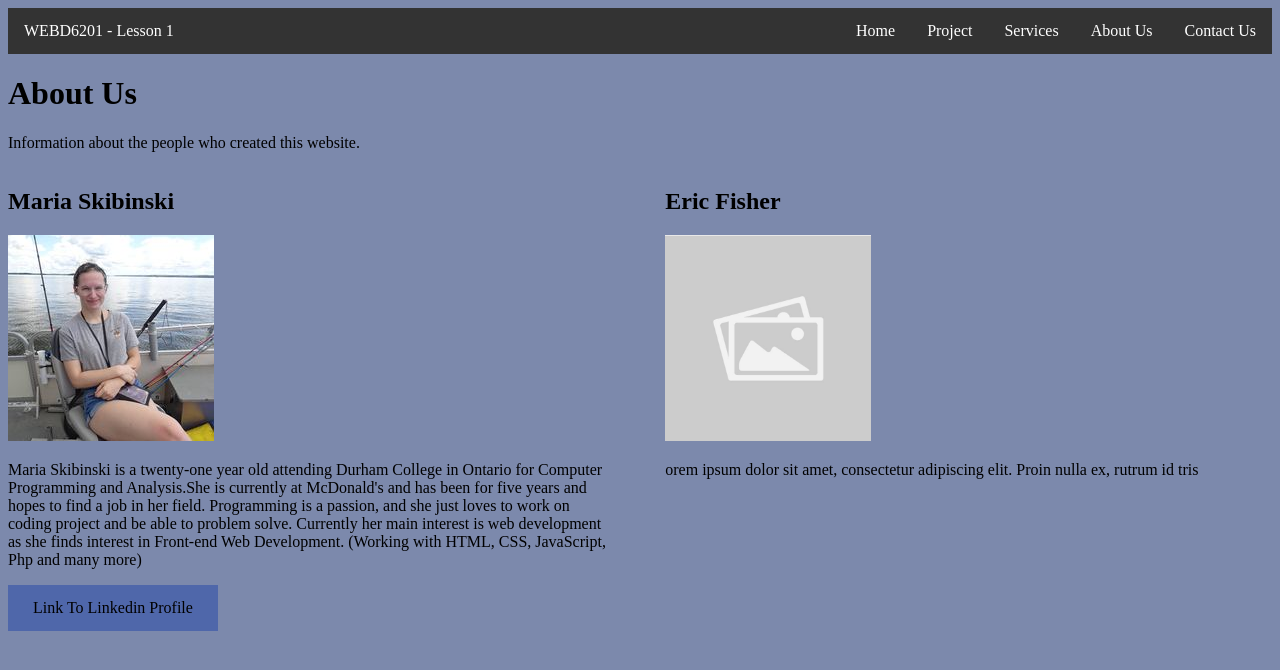
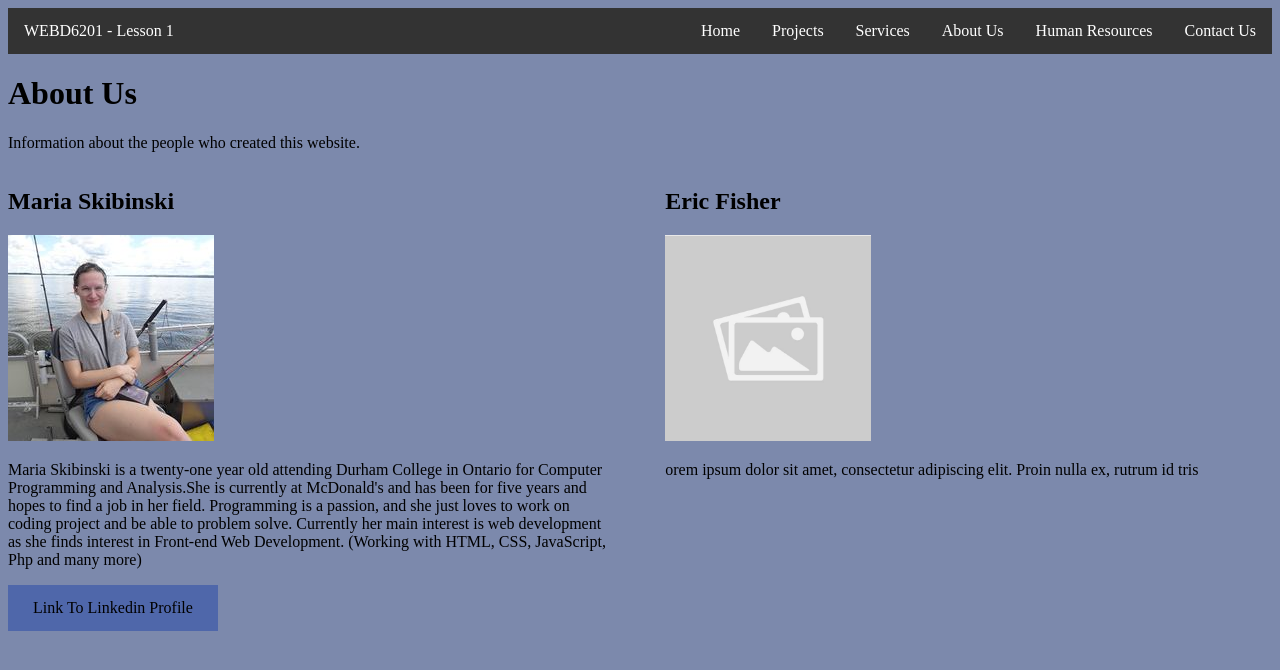
Before and after one commit to SkibbsMia/SkibbsMia.github.io, a website: page Scripts/about.html in a window 1280 px wide. Drawn offline with Linux system fonts and the light colour scheme.

Commit message:
Added Human Resources to the Navbar

```diff
--- a/Scripts/about.html
+++ b/Scripts/about.html
@@ -7,10 +7,10 @@
         <script src = "app.js"></script>
     </head>
     <body>
-        <ul>
+        <ul id = "IdNavList">
             <li style="float:left">WEBD6201 - Lesson 1</li>
             <li><a id = "IdContactLink" href="contact.html">Contact Us</a></li>
-            <li><a id = "IdAboutLink" href="about.html">About Us</a></li>
+            <li id = "IdAboutList"><a id = "IdAboutLink" href="about.html">About Us</a></li>
             <li><a id = "IdServicesLink" href="services.html">Services</a></li>
             <li><a id = "IdProductLink" href="products.html">Products</a></li>
             <li><a id = "IdIndexLink" href="index.html">Home</a></li>
--- a/Scripts/app.js
+++ b/Scripts/app.js
@@ -25,16 +25,34 @@ function Bio()
         document.getElementById("IdMariaInfo").appendChild(mariaBio);
         document.getElementById("IdEricInfo").appendChild(ericBio);
     }
+    else if ( window.location.pathname == "/Scripts/contact.html")
+    {
 
+    }
     /*Using only JavaScript change the Products link found in the Navbar above to Projects. */
-
-    document.getElementById("IdProductLink").innerText = "Project";
+    document.getElementById("IdProductLink").innerText = "Projects";
 
     /*Using only JavaScript, add another link to the Navbar above named Human Resources,
     that sits between About Us and Contact Us. You may not hard code this in the html file
     this must be done using DOM manipulation. Ensure that you also include an appropriate
     font-icon using Font-Awesome */
 
+    // Find the ul in the Nav bar
+    var ul = document.getElementById("IdNavList");
+
+    // Create new elements
+    var li = document.createElement("li");
+    var a = document.createElement("a");
+
+    // Set attributes to the a tag
+    a.setAttribute( "href", "humanResources.html");
+    a.setAttribute( "id", "IdhumanResources");
+
+    // Append the nodes together
+    a.appendChild(document.createTextNode("Human Resources"));
+    li.appendChild(a);
+    // Instert the new link in the Navbar between About Us and Contact Us
+    ul.insertBefore(li, document.getElementById("IdAboutList"));
 }
 
 window.addEventListener( "load", Bio, false);
```
Also changed, not shown: Scripts/contact.html (+2 -2 lines), Scripts/index.html (+2 -2 lines), Scripts/products.html (+2 -2 lines), Scripts/services.html (+2 -2 lines).
